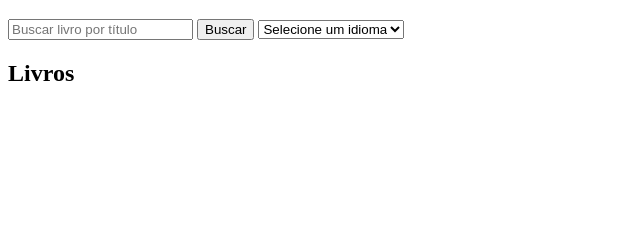
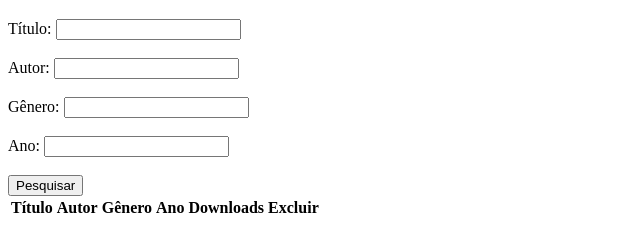
Before and after one commit to KesavaS2/Cat-logo-de-Livros, a plain HTML site: page index.html in a window 1280 px wide. Shown: the part 61-312 px from the top of the page, without its empty margins (0-640 px from the left). Drawn offline with nearby package versions, Linux system fonts and the light colour scheme.

Commit message:
Update index.html

```diff
--- a/index.html
+++ b/index.html
@@ -1,32 +1,38 @@
 <!DOCTYPE html>
 <html lang="pt-BR">
 <head>
-  <meta charset="UTF-8">
-  <meta name="viewport" content="width=device-width, initial-scale=1.0">
-  <title>Catálogo de Livros</title>
-  <link rel="stylesheet" href="styles.css">
+    <meta charset="UTF-8">
+    <title>Catálogo de Livros</title>
+    <link rel="stylesheet" href="styles.css">
 </head>
 <body>
-  <header>
     <h1>Catálogo de Livros</h1>
-  </header>
-  <main>
-    <section id="filtro">
-      <input type="search" id="busca" placeholder="Buscar livro por título">
-      <button id="buscar">Buscar</button>
-      <select id="idioma">
-        <option value="">Selecione um idioma</option>
-        <option value="Português">Português</option>
-        <option value="Inglês">Inglês</option>
-        <option value="Espanhol">Espanhol</option>
-      </select>
-    </section>
-    <section id="livros">
-      <h2>Livros</h2>
-      <ul id="lista-livros"></ul>
-    </section>
-  </main>
-  <script src="https://code.jquery.com/jquery-3.6.0.min.js"></script>
-  <script src="script.js"></script>
+    <form id="mylibraryform">
+        <label for="title">Título:</label>
+        <input type="text" id="title" name="title"><br><br>
+        <label for="author">Autor:</label>
+        <input type="text" id="author" name="author"><br><br>
+        <label for="genre">Gênero:</label>
+        <input type="text" id="genre" name="genre"><br><br>
+        <label for="year">Ano:</label>
+        <input type="number" id="year" name="year"><br><br>
+        <input type="submit" value="Pesquisar">
+    </form>
+    <table id="book-table">
+        <thead>
+            <tr>
+                <th>Título</th>
+                <th>Autor</th>
+                <th>Gênero</th>
+                <th>Ano</th>
+                <th>Downloads</th>
+                <th>Excluir</th>
+            </tr>
+        </thead>
+        <tbody id="table-body">
+        </tbody>
+    </table>
+    <div id="alertuser"></div>
+    <script src="script.js"></script>
 </body>
 </html>
```
